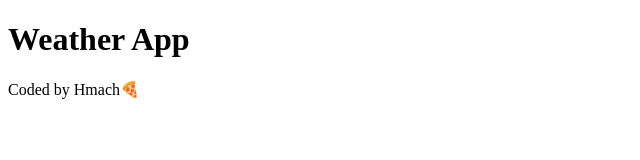
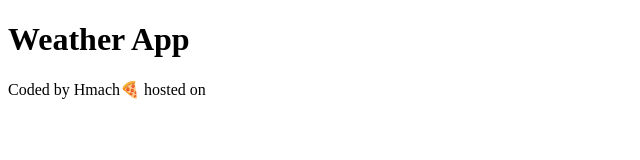
Before and after one commit to hmach711/FirstWeatherApp, a plain HTML site: page index.html in a window 1280 px wide. Shown: the full height of the page, 0-640 px from the left. Drawn offline with Linux system fonts and the light colour scheme.

Commit message:
added netifly link

```diff
--- a/index.html
+++ b/index.html
@@ -10,6 +10,9 @@
 
 
 
-    <footer> Coded by Hmach🍕</footer>
+    <footer> Coded by Hmach🍕 <a href="https://github.com/hmach711" target="blank">
+</a>
+hosted on <a href="https://weather-app-by-hmach.netlify.app/" target="blank">
+    </footer>
 </body>
 </html>
```
